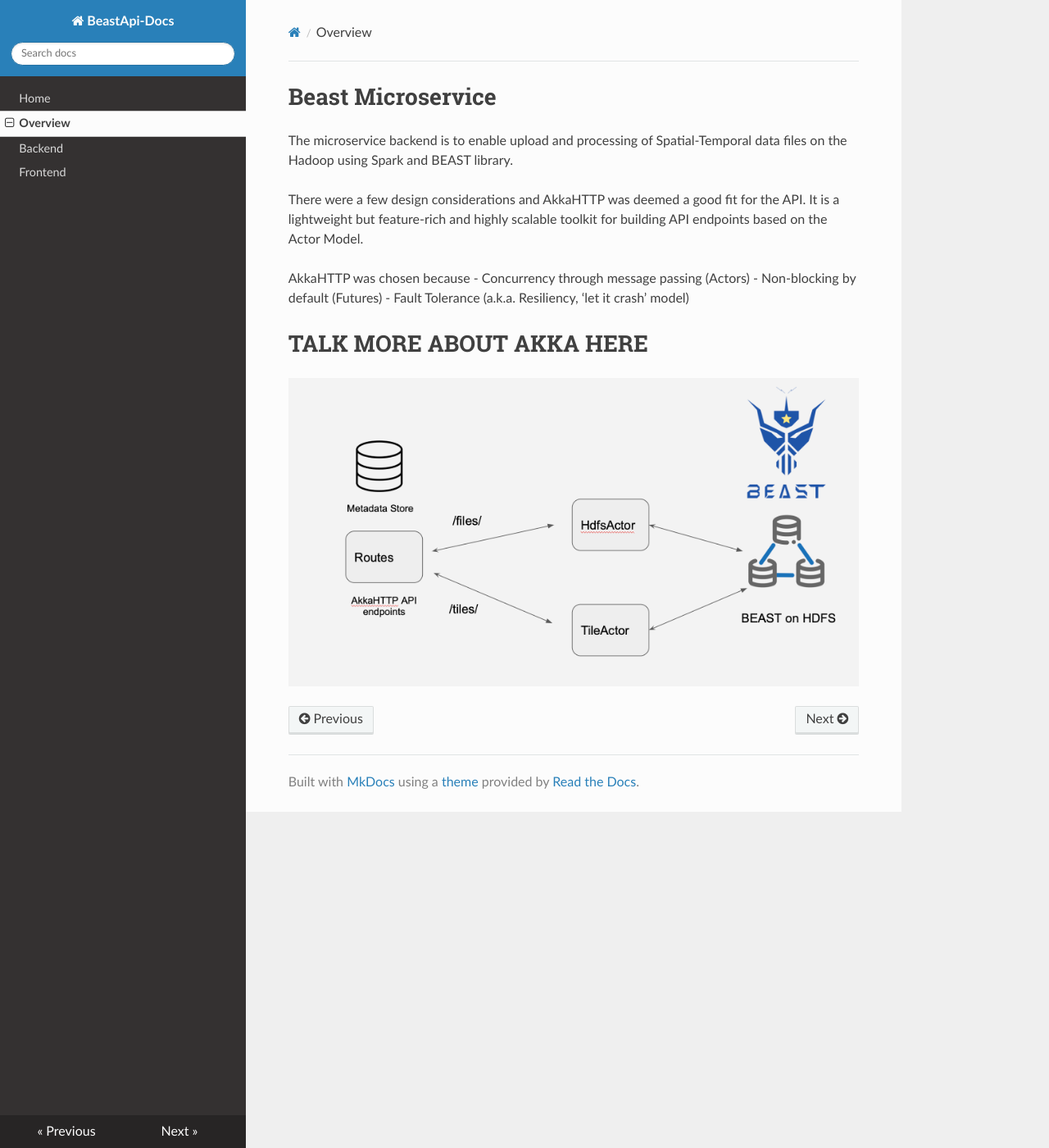
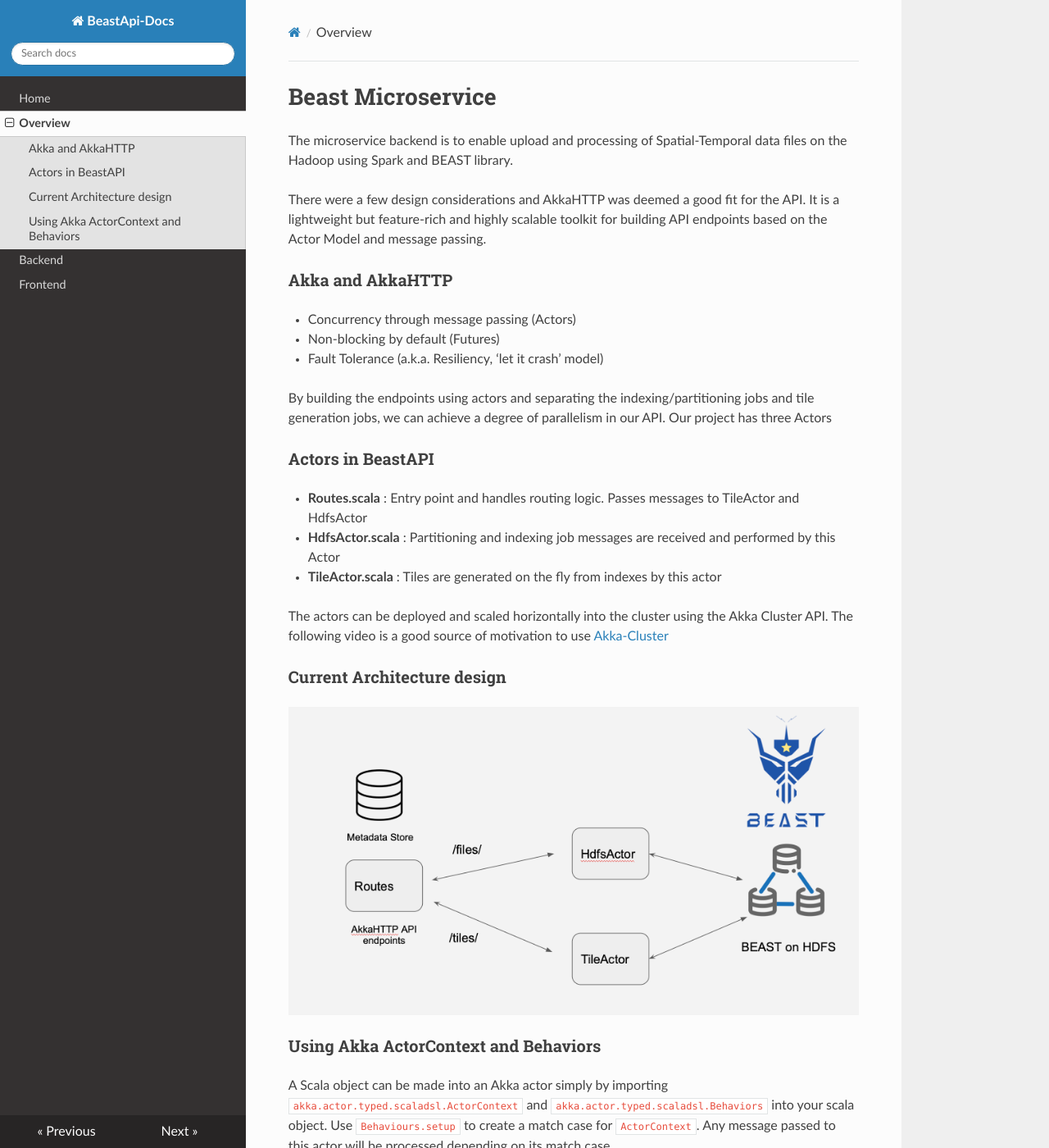
Before and after one commit to abraham2512/beastapi-docs, an MkDocs documentation site: the page built from docs/overview.md, in a window 1280 px wide and 1400 px high. Shown: the whole window at 82% size. Built offline with MkDocs 1.6.1, drawn with Linux system fonts in a browser that asks for light colours; nearby versions of some CDN libraries; some of the changed text lies outside the part shown.

Commit message:
more content 2

````diff
--- a/docs/overview.md
+++ b/docs/overview.md
@@ -1,15 +1,53 @@
 # Beast Microservice
 The microservice backend is to enable upload and processing of Spatial-Temporal data files on the Hadoop using Spark and BEAST library.
 
-There were a few design considerations and AkkaHTTP was deemed a good fit for the API. It is a lightweight but feature-rich and highly scalable toolkit for building API endpoints based on the Actor Model.
+There were a few design considerations and AkkaHTTP was deemed a good fit for the API. It is a lightweight but feature-rich and highly scalable toolkit for building API endpoints based on the Actor Model and message passing.
 
+### Akka and AkkaHTTP
+* Concurrency through message passing (Actors)
+* Non-blocking by default (Futures)
+* Fault Tolerance (a.k.a. Resiliency, ‘let it crash’ model)
 
+By building the endpoints using actors and separating the indexing/partitioning jobs and tile generation jobs, we can achieve a degree of parallelism in our API. Our project has three Actors
 
-AkkaHTTP was chosen because
-- Concurrency through message passing (Actors)
-- Non-blocking by default (Futures)
-- Fault Tolerance (a.k.a. Resiliency, ‘let it crash’ model)
+### Actors in BeastAPI
+- **Routes.scala** : Entry point and handles routing logic. Passes messages to TileActor and HdfsActor
+- **HdfsActor.scala** : Partitioning and indexing job messages are received and performed by this Actor
+- **TileActor.scala** : Tiles are generated on the fly from indexes by this actor
 
-#TALK MORE ABOUT AKKA HERE
+The actors can be deployed and scaled horizontally into the cluster using the Akka Cluster API. The following video is a good source of motivation to use [Akka-Cluster](https://akka.io/blog/news/2020/06/01/akka-cluster-motivation?_ga=2.208480850.1366963332.1650776591-1484330899.1642330423)
+
+### Current Architecture design
 
 ![api-design](images/api-design.png)
+
+### Using Akka ActorContext and Behaviors
+
+A Scala object can be made into an Akka actor simply by importing `akka.actor.typed.scaladsl.ActorContext` and `akka.actor.typed.scaladsl.Behaviors` into your scala object. Use `Behaviours.setup` to create a match case for `ActorContext`. Any message passed to this actor will be processed depending on its match case.
+
+A simple example would be
+
+```
+object MyActor{
+    def apply(): Behavior[CommandTrait] = Behaviors.setup {
+    context: ActorContext[CommandTrait] =>
+      println("actors.HdfsRegistry: Hdfs Actor awake")
+
+      Behaviors.receiveMessage {
+
+        case SpeakText(msg) =>
+          println(s"actors.HdfsActor: got a msg: $msg")
+          Behaviors.same
+        case _ =>
+          println("Default Case)
+          Behaviors.same
+      }
+
+}
+
+```
+
+For the Actor to be visible to other actors in the server, we can register it to the `Receptionist`. Something like this would tell the receptionist to register the actor.
+```
+context.system.receptionist ! Receptionist.Register("KeyForNewActor", context.self)
+```
````
Also changed, not shown: docs/backend.md (+18 -17 lines), docs/index.md (+1 -0 lines).
